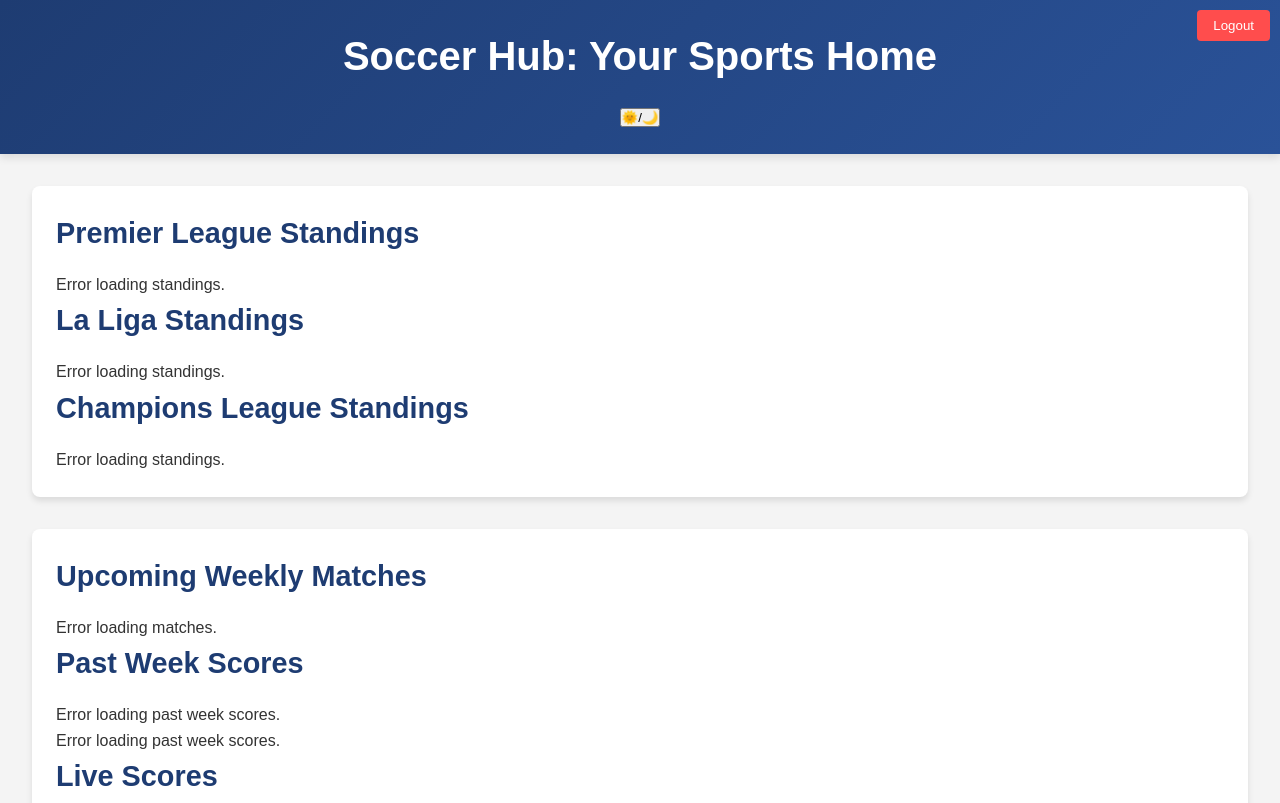
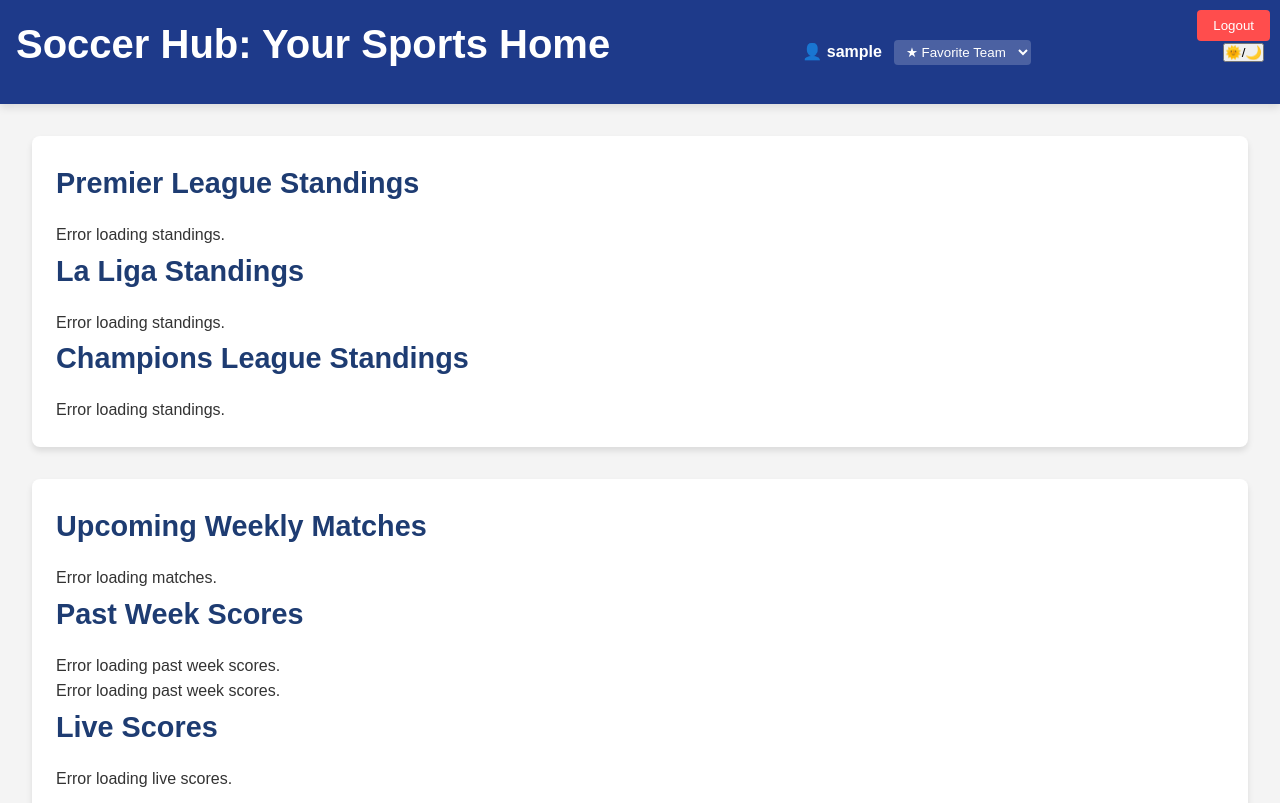
Before and after one commit to pranishuprety/soccerhub_v2, a website: page client/dashboard.html in a window 1280 px wide. Shown: the top 803 px of the page. Drawn offline with Linux system fonts and the light colour scheme; no server answers; sample sign-in values are in the browser's storage.

Commit message:
updates in css

```diff
--- a/client/dashboard.html
+++ b/client/dashboard.html
@@ -9,11 +9,26 @@
 </head>
 <body>
   <!-- Navbar -->
-  <header class="navbar" style="position: relative;">
-    <button id="profileBtn" class="btn primary" style="display: none; position: absolute; top: 10px; left: 10px;">Profile</button>
-    <h1 class="site-title">Soccer Hub: Your Sports Home</h1>
+  <header class="navbar">
+    <div class="navbar-left">
+      <button id="profileBtn" class="btn primary" style="display: none;">Profile</button>
+      <h1 class="site-title">Soccer Hub: Your Sports Home</h1>
+    </div>
+
+    <div class="profile-nav">
+      <span id="usernameDisplay">👤 Guest</span>
+      <select id="favoriteTeam">
+        <option value="" disabled selected>★ Favorite Team</option>
+        <option value="Liverpool">Liverpool</option>
+        <option value="Manchester City">Manchester City</option>
+        <option value="Real Madrid">Real Madrid</option>
+        <option value="Barcelona">Barcelona</option>
+        <option value="PSG">PSG</option>
+      </select>
+    </div>
+
     <div class="header-actions">
-      <button id="logoutBtn" class="btn secondary" style="position: absolute; top: 10px; right: 10px; display: none;">Logout</button>
+      <button id="logoutBtn" class="btn secondary" style="display: none;">Logout</button>
       <button id="themeToggle" class="btn ghost" aria-label="Toggle dark/light mode">🌞/🌙</button>
     </div>
   </header>
@@ -53,7 +68,7 @@
     </section>
   </main>
 
-  <footer class="footer">
+  <footer class="footer"></footer>
     <p>© 2025 Pranish Uprety</p>
   </footer>
 
--- a/client/script.js
+++ b/client/script.js
@@ -299,3 +299,25 @@
     return redirectTo('login.html');
   }
 }
+
+// Profile dropdown logic
+(function setupProfileNav() {
+  const usernameEl = document.getElementById('usernameDisplay');
+  const favSelect  = document.getElementById('favoriteTeam');
+
+
+  const userInfo = JSON.parse(localStorage.getItem('userInfo') || '{}');
+  if (userInfo.username) {
+    usernameEl.textContent = `👤 ${userInfo.username}`;
+  }
+
+
+  const saved = localStorage.getItem('favoriteTeam');
+  if (saved) {
+    favSelect.value = saved;
+  }
+
+  favSelect.addEventListener('change', e => {
+    localStorage.setItem('favoriteTeam', e.target.value);
+  });
+})();
--- a/client/styles.css
+++ b/client/styles.css
@@ -41,6 +41,52 @@
   transform: scale(1.05);
 }
 
+/* Navbar Styling */
+.navbar {
+  display: flex;
+  align-items: center;
+  justify-content: space-between;
+  padding: 0.75rem 1rem;
+  background: #1e3a8a;
+  color: white;
+  position: relative;
+}
+
+.navbar-left {
+  display: flex;
+  align-items: center;
+  gap: 1rem;
+}
+
+.profile-nav {
+  display: flex;
+  align-items: center;
+  gap: 0.75rem;
+}
+
+#usernameDisplay {
+  font-weight: bold;
+}
+
+#favoriteTeam {
+  padding: 0.25rem 0.5rem;
+  border-radius: 0.25rem;
+  border: none;
+  background: rgba(255, 255, 255, 0.2);
+  color: white;
+}
+
+#favoriteTeam option {
+  background: white;
+  color: black;
+}
+
+.header-actions {
+  display: flex;
+  align-items: center;
+  gap: 0.5rem;
+}
+
 /* Main Sections */
 main {
   padding: 2rem;
@@ -71,8 +117,6 @@
   margin-bottom: 1rem;
   color: #1e3c72;
 }
-
-
 
 /* Cards Styling */
 .team-card,
@@ -108,9 +152,9 @@
 }
 
 .team-card p,
-.match-card p {
-  font-size: 1rem;
-  color: #555;
+.match-card
+  background-color: #121212;
+  color: #e0e7ff; #555;
 }
 
 /* Scrollable Sections */
@@ -186,6 +230,7 @@
 body.dark-mode .theme-toggle:hover {
   background-color: rgba(224, 231, 255, 0.2);
 }
+
 /* Style & position the Logout button */
 #logoutBtn {
   position: absolute;
@@ -204,8 +249,6 @@
 #logoutBtn:hover {
   background-color: #e04444;
 }
-
-
 
 /* Responsive Design */
 @media (max-width: 768px) {
```
